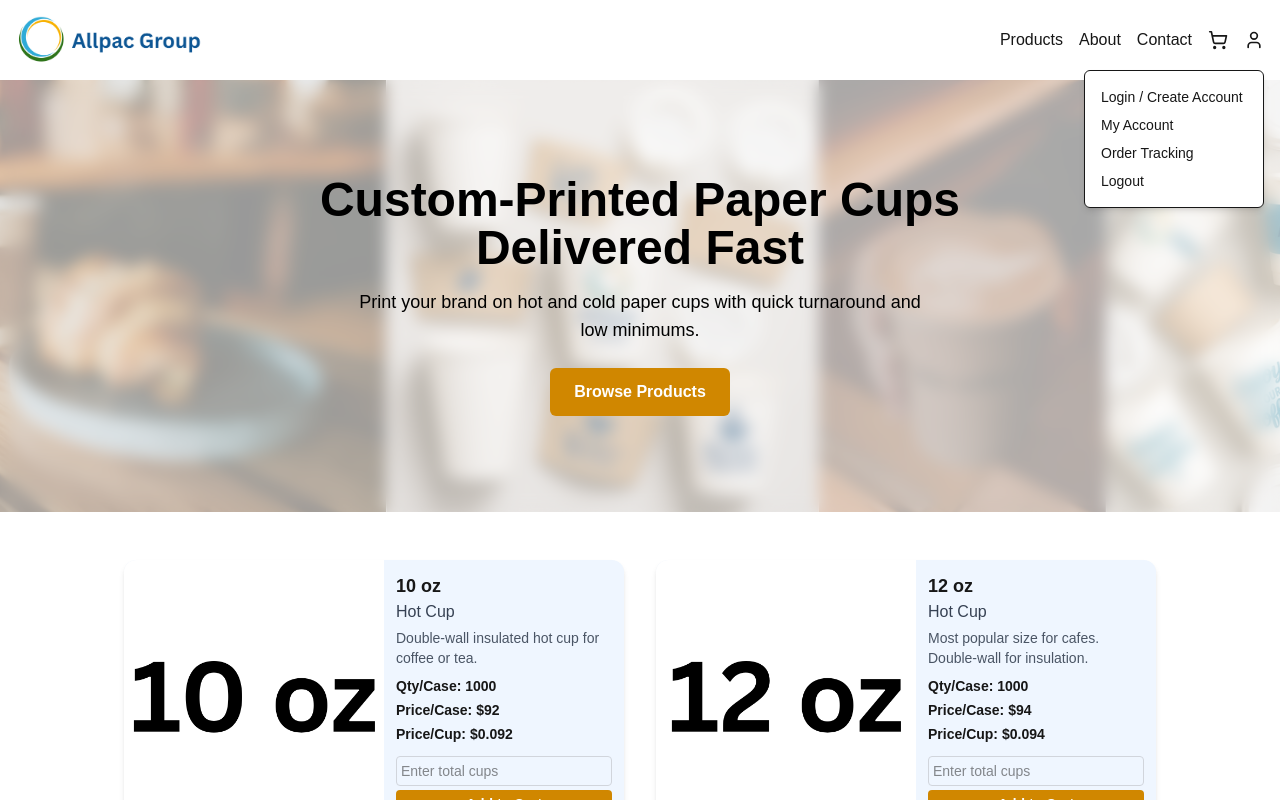
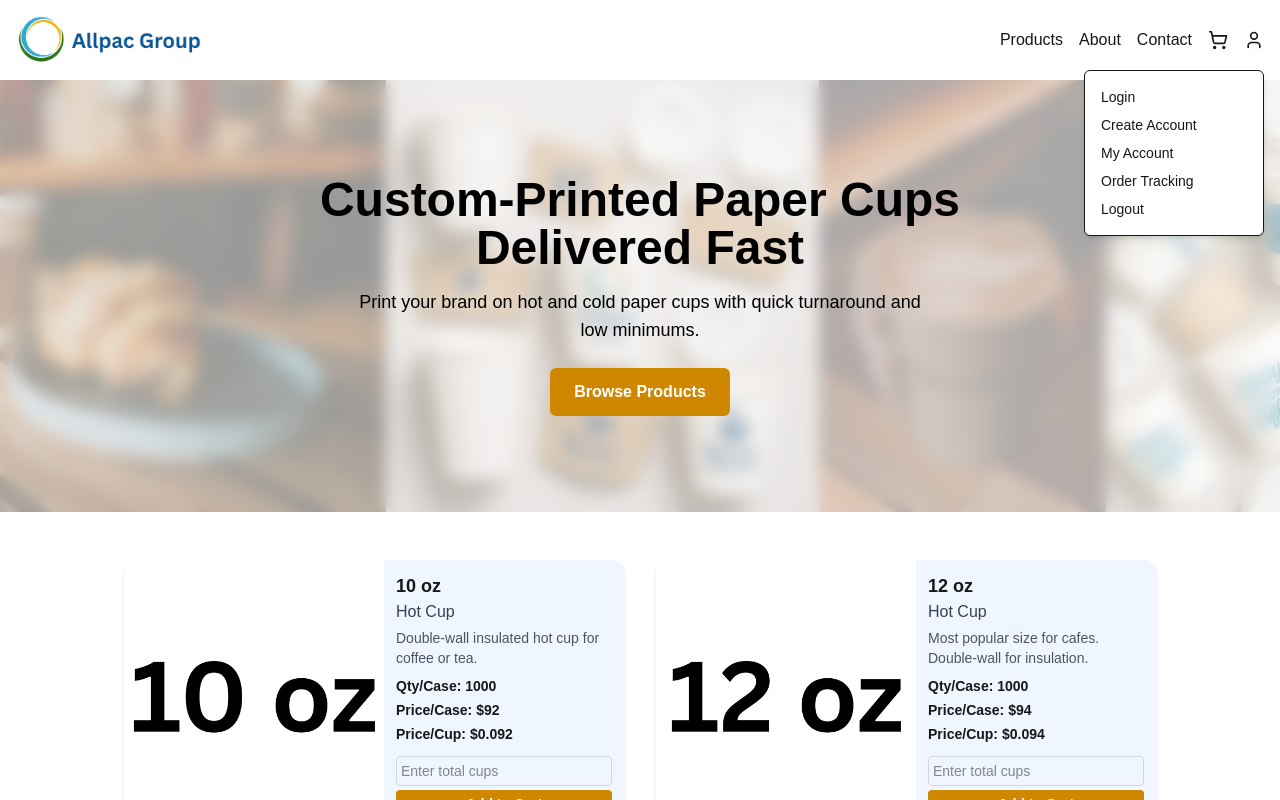
Before and after one commit to Emadedin1/allpacstore, a Next.js app in the folder frontend/: page / in a window 1280 px wide. Both pictures are taken after a click on the button 1254 px from the left and 40 px from the top of the page. Shown: the top 800 px of the page. Built offline with nearby package versions, Linux system fonts and the light colour scheme.

Commit message:
Update Navbar.jsx

```diff
--- a/frontend/src/components/layout/Navbar.jsx
+++ b/frontend/src/components/layout/Navbar.jsx
@@ -6,9 +6,9 @@ import { ShoppingCart, User } from "lucide-react";
 export default function Navbar() {
   const [userMenuOpen, setUserMenuOpen] = useState(false);
   const menuRef = useRef(null);
-  const buttonRef = useRef(null); // 🆕 Add ref for button
+  const buttonRef = useRef(null);
 
-  // ✅ Close menu on outside click — but ignore clicks on menu or icon
+  // Close menu on outside click — but ignore clicks on menu or icon
   useEffect(() => {
     function handleClickOutside(event) {
       if (
@@ -64,10 +64,31 @@ export default function Navbar() {
                 className="absolute top-10 right-0 bg-white border shadow-md rounded-md p-4 z-50 min-w-[180px] text-sm"
               >
                 <ul className="space-y-2 text-allpac">
-                  <li><Link href="/login" onClick={() => setUserMenuOpen(false)}>Login / Create Account</Link></li>
-                  <li><Link href="/account" onClick={() => setUserMenuOpen(false)}>My Account</Link></li>
-                  <li><Link href="/order-tracking" onClick={() => setUserMenuOpen(false)}>Order Tracking</Link></li>
-                  <li><button className="w-full text-left" onClick={() => {/* logout */}}>Logout</button></li>
+                  <li>
+                    <Link href="/login" onClick={() => setUserMenuOpen(false)}>
+                      Login
+                    </Link>
+                  </li>
+                  <li>
+                    <Link href="/register" onClick={() => setUserMenuOpen(false)}>
+                      Create Account
+                    </Link>
+                  </li>
+                  <li>
+                    <Link href="/account" onClick={() => setUserMenuOpen(false)}>
+                      My Account
+                    </Link>
+                  </li>
+                  <li>
+                    <Link href="/order-tracking" onClick={() => setUserMenuOpen(false)}>
+                      Order Tracking
+                    </Link>
+                  </li>
+                  <li>
+                    <button className="w-full text-left" onClick={() => {/* logout */}}>
+                      Logout
+                    </button>
+                  </li>
                 </ul>
               </div>
             )}
```
